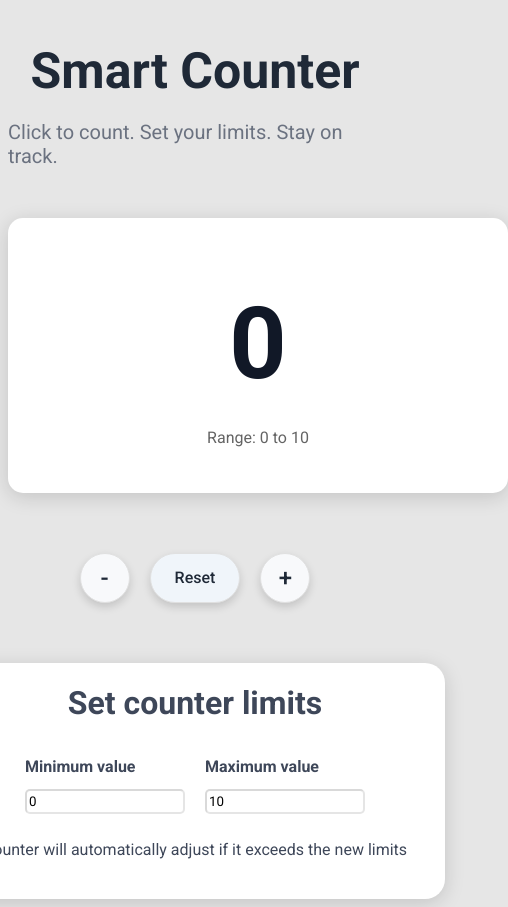
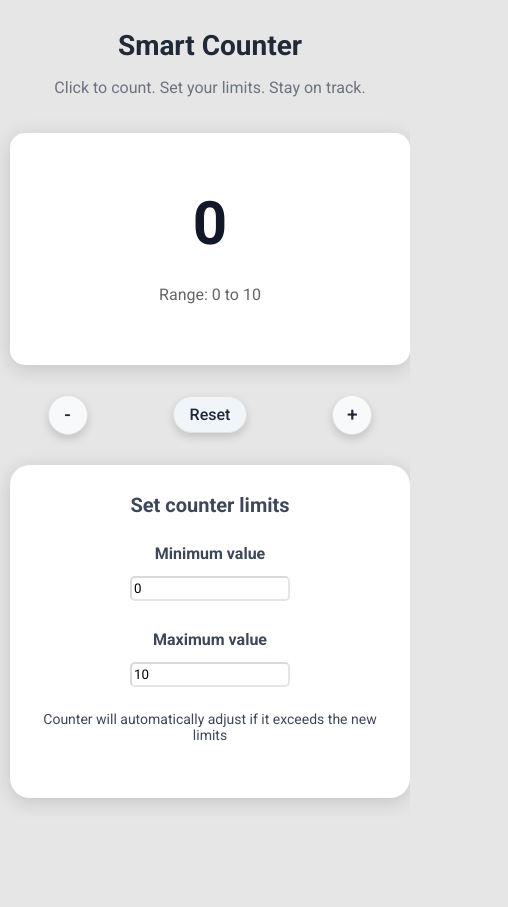
Before and after one commit to Prabh-Sekhar/SimpleCounter-App, a plain HTML site: page index.html in a window 390 px wide. Shown: the whole page, 508 px wide, since content can reach past the window. After the commit the page ends 844 px from the top, so only its background shows below. Drawn offline with Linux system fonts and the light colour scheme.

Commit message:
Add screen support for mobile devices

```diff
--- a/style.css
+++ b/style.css
@@ -8,12 +8,18 @@ body {
     flex-direction: column;
     align-items: center;
     background-color: #e6e6e6;
+    padding: 20px;
+    margin: 0;
 }
 
 .heading {
     display: flex;
     flex-direction: column;
     align-items: center;
+    text-align: center;
+    flex-wrap: nowrap;
+    min-width: 400px;
+    margin: auto;
 }
 
 .heading h1 {
@@ -33,13 +39,16 @@ body {
     align-items: center;
     border: none;
     border-radius: 15px;
-    width: 500px;
+    width: 100%;
+    max-width: 500px;
+    min-width: 400px;
     margin: auto;
     margin-top: 30px;
-    margin-bottom: 50px;
+    margin-bottom: 20px;
     background-color: #ffffff;
     box-shadow: 0 4px 20px rgba(0, 0, 0, 0.15);
     transition: 0.3s ease 0s;
+    padding: 20px;
 }
 
 .counter:hover {
@@ -60,6 +69,12 @@ body {
 
 .buttons {
     display: flex;
+    gap: 15px;
+    flex-wrap: wrap;
+    justify-content: center;
+    min-width: 400px;
+    flex-wrap: nowrap;
+    margin: auto;
 }
 
 .buttons button {
@@ -67,10 +82,10 @@ body {
     font-weight: 500;
     font-size: 1.2rem;
     padding: 12px 24px;
-  margin: 10px;
     border: 1px solid #e0e0e0;
     border-radius: 50px;
     background-color: #f8f9fb;
+    margin: auto;
     color: #1f2937;
     box-shadow: 0 4px 8px rgba(0, 0, 0, 0.15);
     cursor: pointer;
@@ -103,12 +118,16 @@ body {
     display: flex;
     flex-direction: column;
     align-items: center;
-    margin-top: 50px;
+    margin: auto;
+    margin-top: 20px;
     border-radius: 20px;
-    width: 500px;
+    width: 100%;
+    max-width: 500px;
+    min-width: 400px;
     background-color: white;
     box-shadow: 0 4px 20px rgba(0, 0, 0, 0.15);
     transition: 0.3s ease 0s;
+    padding: 20px;
 }
 
 .counterLimits:hover {
@@ -118,11 +137,13 @@ body {
 
 .counterLimits h1 {
     color: #3e4759;
+    text-align: center;
 }
 
 .counterLimits p {
     color: #3e4759;
     margin-bottom: 40px;
+    text-align: center;
 }
 
 .counterLimits .limitSet {
@@ -130,20 +151,120 @@ body {
     align-items: center;
     gap: 20px;
     margin-bottom: 10px;
+    flex-wrap: wrap;
+    justify-content: center;
 }
 
 .limits {
     color: #3e4759;
+    text-align: center;
 }
 
 .limits input {
     border-color: rgba(0, 0, 0, 0.15);
     border-radius: 5px;
     height: 25px;
+    width: 100%;
+    max-width: 120px;
+}
+
+.limits h2 {
+    font-size: 16px;
+    text-align: center;
 }
 
 
-.limits h2 {
+@media (max-width: 768px) {
+    body {
+        padding: 10px;
+    }
+
+    .heading h1 {
+        font-size: 36px;
+    }
+
+    .heading p {
+        font-size: 18px;
+    }
+
+    .counter {
+        margin-top: 20px;
+        margin-bottom: 30px;
+        padding: 15px;
+    }
+
+    .counter h1 {
+        font-size: 80px;
+    }
+
+    .buttons {
+        gap: 10px;
+    }
+
+    .buttons button {
+        font-size: 1.1rem;
+        padding: 10px 20px;
+    }
+
+    #increment, #decrement {
+        width: 45px;
+        height: 45px;
+        font-size: 1.4rem;
+    }
+
+    .counterLimits {
+        margin-top: 30px;
+        padding: 15px;
+    }
+
+    .counterLimits h1 {
+        font-size: 24px;
+    }
+
+    .counterLimits .limitSet {
+        flex-direction: column;
+        gap: 15px;
+    }
+
+    .limits {
+        width: 100%;
+    }
+
+    .limits input {
+        max-width: 200px;
+    }
+}
+
+
+@media (max-width: 480px) {
+    .heading h1 {
+        font-size: 28px;
+    }
+
+    .heading p {
         font-size: 16px;
-    text-align: left;
     }
+
+    .counter h1 {
+        font-size: 60px;
+    }
+
+    .buttons button {
+        font-size: 1rem;
+        padding: 8px 16px;
+    }
+
+    #increment, #decrement {
+        width: 40px;
+        height: 40px;
+        font-size: 1.2rem;
+    }
+
+    .counterLimits h1 {
+        font-size: 20px;
+    }
+
+    .counterLimits p {
+        font-size: 14px;
+    }
+}
```
Lines whose indentation alone changed are shown as unchanged.
